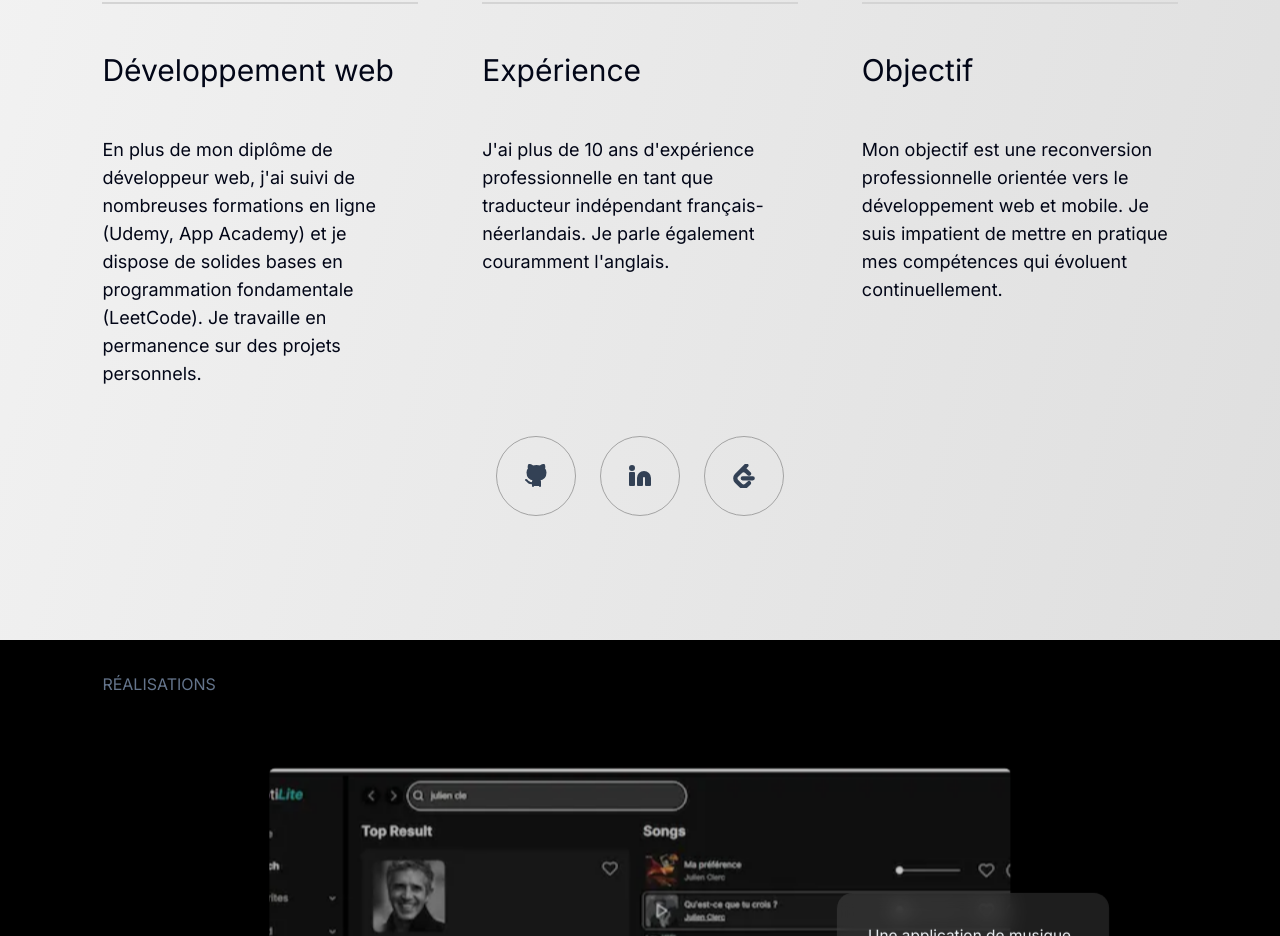
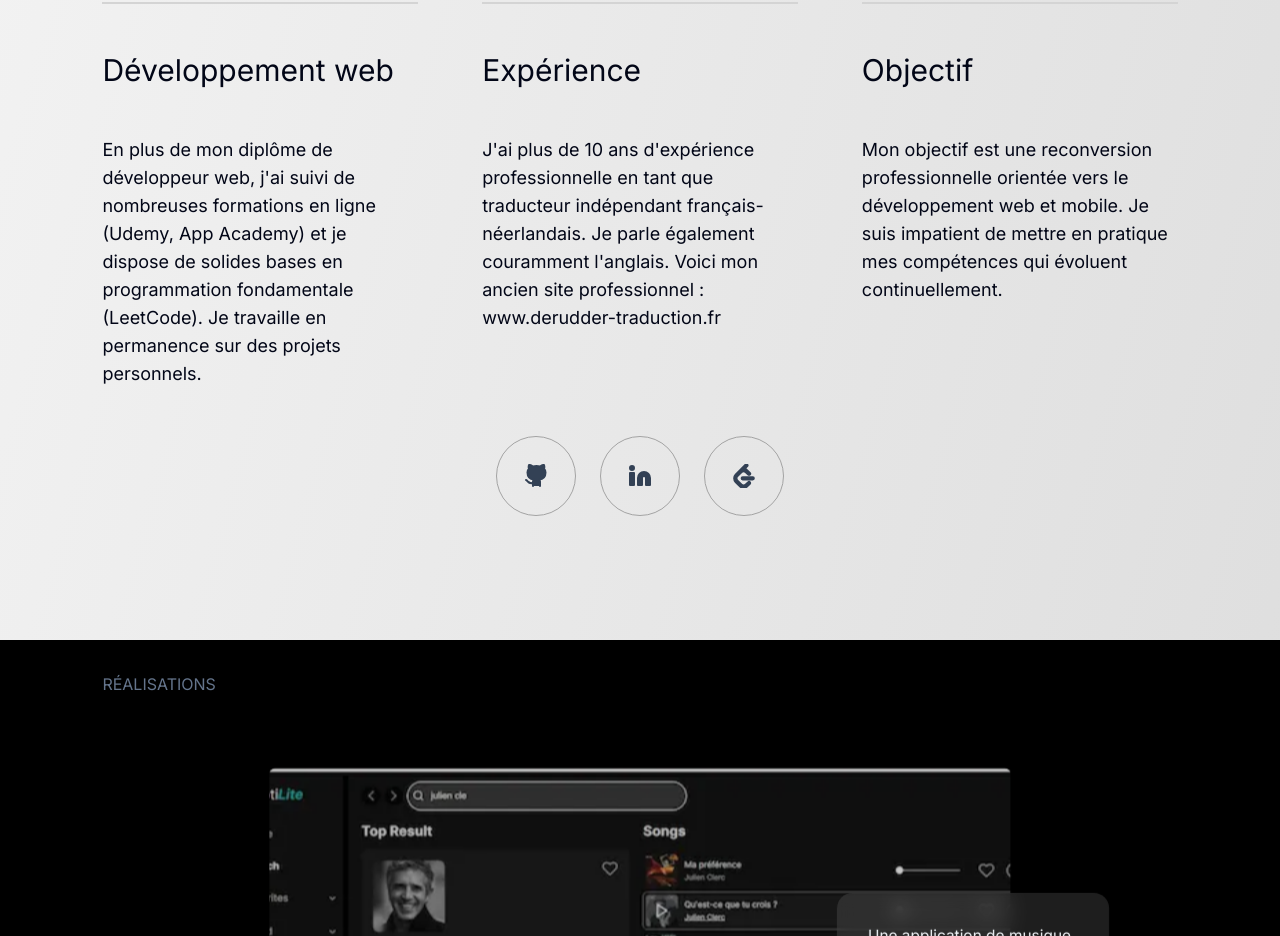
Before and after one commit to daniel-lou18/OC-projet8-portfolio, a React (Vite) app: page / in a window 1280 px wide. Shown: the part 960-1896 px from the top of the page. Built offline with nearby package versions, Linux system fonts and the light colour scheme.

Commit message:
Ajouter lien vers mon ancien site professionnel

```diff
--- a/src/components/Summary/Card.tsx
+++ b/src/components/Summary/Card.tsx
@@ -1,3 +1,4 @@
+import Button from "../ui/Button/Button";
 import Reveal from "../ui/Reveal/Reveal";
 
 type CardProps = {
@@ -19,6 +20,15 @@ function Card({ id, title, text }: CardProps) {
       </Reveal>
       <Reveal>
         <p className="text-lg">{text}</p>
+        {id === 2 && (
+          <a
+            target="_blank"
+            href="https://www.derudder-traduction.fr"
+            className="text-lg hover:underline"
+          >
+            www.derudder-traduction.fr
+          </a>
+        )}
       </Reveal>
     </article>
   );
--- a/src/data/data.ts
+++ b/src/data/data.ts
@@ -38,7 +38,7 @@ export const cardsData = [
   {
     id: 2,
     title: "Expérience",
-    text: "J'ai plus de 10 ans d'expérience professionnelle en tant que traducteur indépendant français-néerlandais. Je parle également couramment l'anglais.",
+    text: "J'ai plus de 10 ans d'expérience professionnelle en tant que traducteur indépendant français-néerlandais. Je parle également couramment l'anglais. Voici mon ancien site professionnel :",
   },
   {
     id: 3,
```
